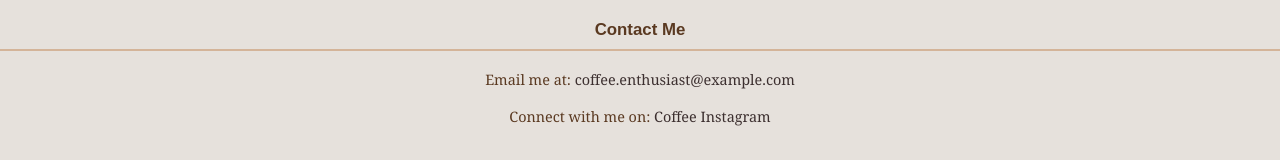
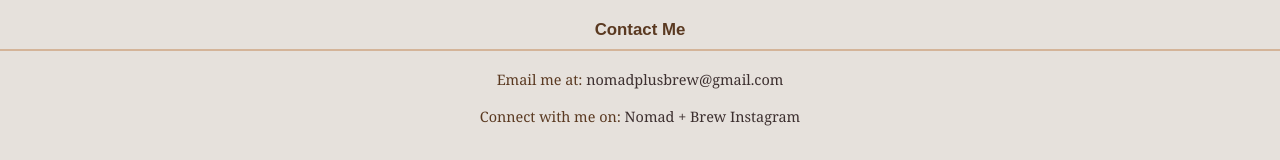
Before and after one commit to samantthatan/CoffeeCafe-Website, a plain HTML site: page menu.html in a window 1280 px wide. Shown: the part 966-1126 px from the top of the page. Drawn offline with Linux system fonts and the light colour scheme.

Commit message:
Update contact information and image comment in menu.html

```diff
--- a/menu.html
+++ b/menu.html
@@ -19,7 +19,6 @@
     <main class="container">
         <h2>Classic Cafe Drink Recipes and Ratios</h2>
 
-        <!-- CRITICAL: Ensure your image is named exactly 'latte-art.jpg' and is in the same root folder -->
         <img src="latte-art.jpg" alt="A beautiful example of latte art, a leaf pattern in the foam.">
 
         <section>
@@ -52,13 +51,14 @@
             <p>
                 Mastering these recipes allows for endless customization. The difference between a latte and a cappuccino might seem small, but the textural contrast created by the milk ratio is what separates these iconic drinks.
             </p>
+
         </section>
     </main>
 
     <footer>
         <h3>Contact Me</h3>
-        <p>Email me at: <a href="mailto:coffee.enthusiast@example.com">coffee.enthusiast@example.com</a></p>
-        <p>Connect with me on: <a href="https://instagram.com/yourhandle" target="_blank">Coffee Instagram</a></p>
+        <p>Email me at: <a href="mailto:nomadplusbrew@gmail.com">nomadplusbrew@gmail.com</a></p>
+        <p>Connect with me on: <a href="https://www.instagram.com/nomadplusbrew/" target="_blank">Nomad + Brew Instagram</a></p>
     </footer>
 </body>
 </html>
```
